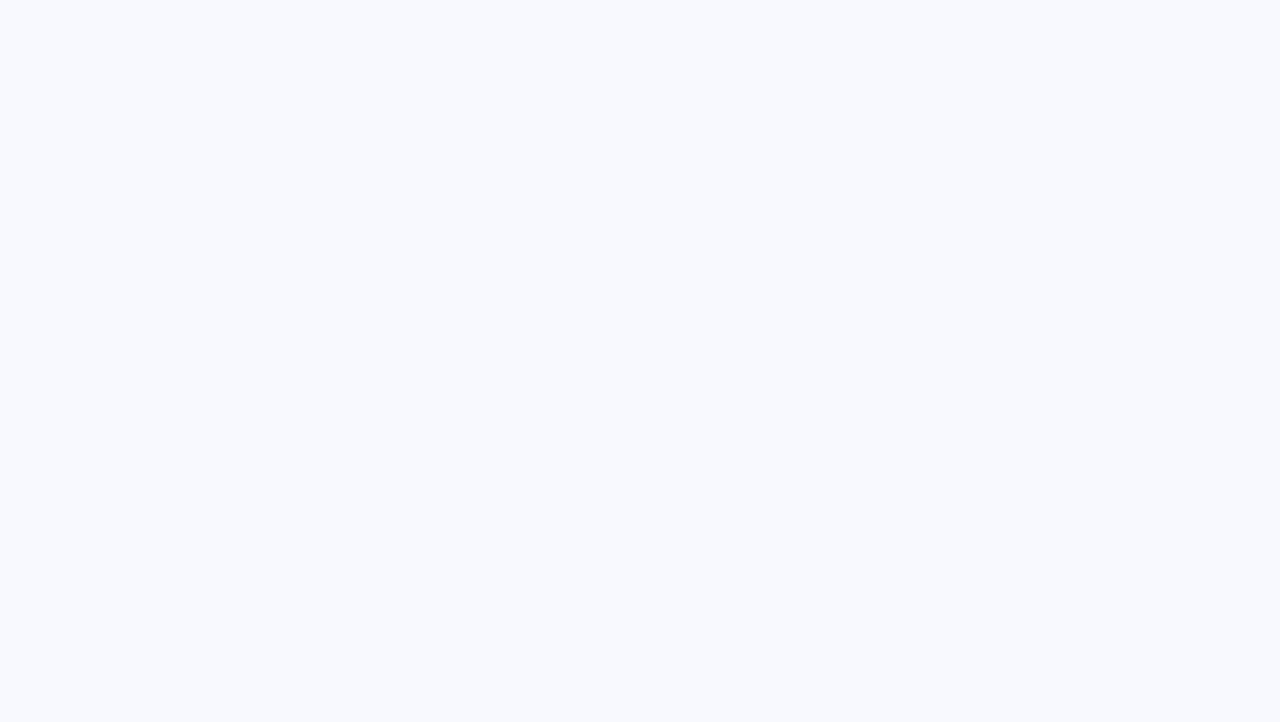
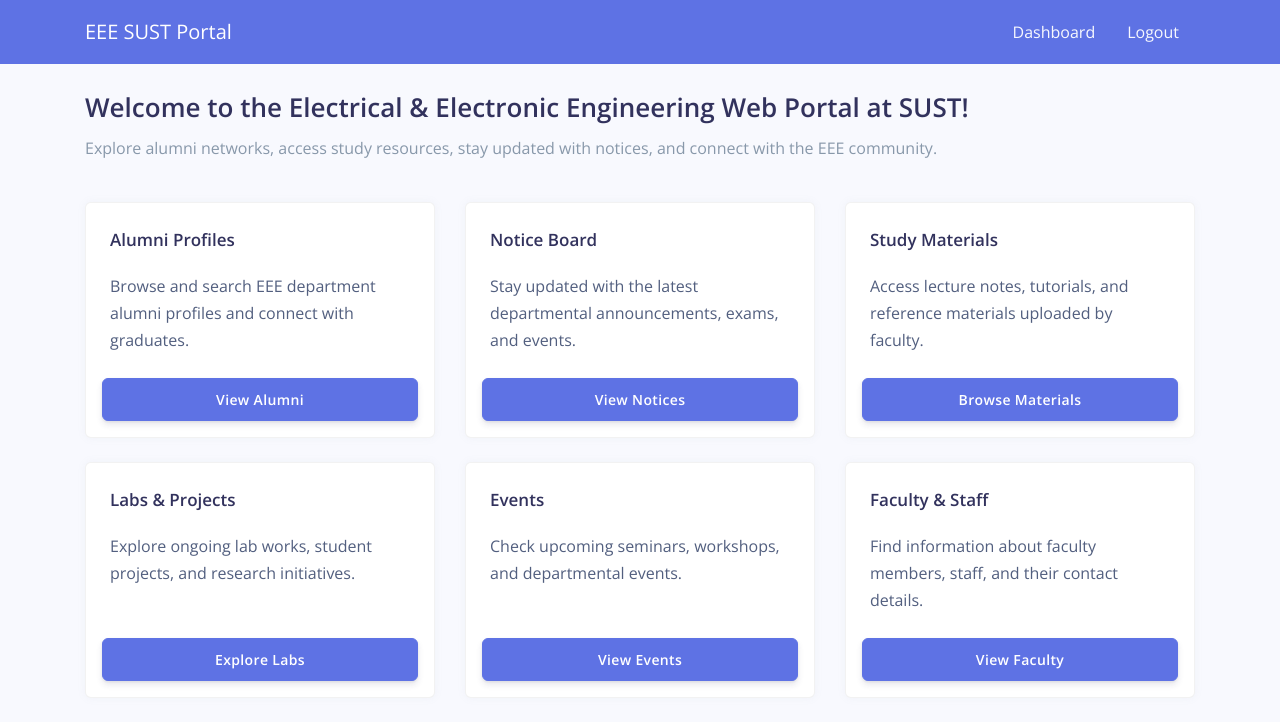
Before and after one commit to farhad0085/Alumni-Project-EEE-SUST, a React (Vite) app in the folder frontend/: page / in a window 1280 px wide. Shown: the top 722 px of the page. Built offline with nearby package versions, Linux system fonts and the light colour scheme.

Commit message:
added homepage

```diff
--- a/frontend/src/assets/scss/argon-dashboard/docs/_component-examples.scss
+++ b/frontend/src/assets/scss/argon-dashboard/docs/_component-examples.scss
@@ -481,6 +481,7 @@
   vertical-align: middle;
   text-decoration: none;
   -moz-appearance: none;
+  appearance: none;
   cursor: pointer;
   width: 100%;
   margin: .5rem 0;
--- /dev/null
+++ b/frontend/src/components/Navbars/TopNavbar.jsx
@@ -0,0 +1,90 @@
+import React, { useState, useEffect, useRef } from "react";
+import { Link } from "react-router-dom";
+import {
+  Navbar,
+  NavbarBrand,
+  NavbarToggler,
+  Collapse,
+  Nav,
+  NavItem,
+  NavLink,
+  Container,
+} from "reactstrap";
+
+const TopNavbar = () => {
+  const isLoggedIn = true;
+  const [isOpen, setIsOpen] = useState(false);
+  const collapseRef = useRef(null);
+
+  const toggleNavbar = () => setIsOpen(!isOpen);
+
+  // Close navbar when clicking outside
+  useEffect(() => {
+    const handleClickOutside = (event) => {
+      if (
+        collapseRef.current &&
+        !collapseRef.current.contains(event.target) &&
+        isOpen
+      ) {
+        setIsOpen(false);
+      }
+    };
+    document.addEventListener("mousedown", handleClickOutside);
+    return () => document.removeEventListener("mousedown", handleClickOutside);
+  }, [isOpen]);
+
+  // Close navbar when clicking a link (mobile)
+  const handleLinkClick = () => {
+    if (isOpen) setIsOpen(false);
+  };
+
+  return (
+    <Navbar className="navbar-top navbar-dark bg-primary" expand="md">
+      <Container>
+        {/* Left: App Logo */}
+        <NavbarBrand tag={Link} to="/" className="text-white">
+          EEE SUST Portal
+        </NavbarBrand>
+
+        {/* Mobile Toggler */}
+        <NavbarToggler onClick={toggleNavbar} />
+
+        {/* Right: links */}
+        <Collapse navbar isOpen={isOpen} innerRef={collapseRef}>
+          <Nav className="ml-auto" navbar>
+            {!isLoggedIn && (
+              <>
+                <NavItem>
+                  <NavLink tag={Link} to="/auth/login" onClick={handleLinkClick}>
+                    Login
+                  </NavLink>
+                </NavItem>
+                <NavItem>
+                  <NavLink tag={Link} to="/auth/register" onClick={handleLinkClick}>
+                    Register
+                  </NavLink>
+                </NavItem>
+              </>
+            )}
+            {isLoggedIn && (
+              <>
+                <NavItem>
+                  <NavLink tag={Link} to="/admin" onClick={handleLinkClick}>
+                    Dashboard
+                  </NavLink>
+                </NavItem>
+                <NavItem>
+                  <NavLink href="#logout" onClick={(e) => e.preventDefault()}>
+                    Logout
+                  </NavLink>
+                </NavItem>
+              </>
+            )}
+          </Nav>
+        </Collapse>
+      </Container>
+    </Navbar>
+  );
+};
+
+export default TopNavbar;
--- a/frontend/src/index.jsx
+++ b/frontend/src/index.jsx
@@ -9,15 +9,17 @@ import "assets/scss/argon-dashboard-react.scss";
 import AdminIndex from "views/Index";
 import Login from "views/examples/Login";
 import Register from "views/examples/Register";
+import HomePage from "views/HomePage";
 
 const root = ReactDOM.createRoot(document.getElementById("root"));
 
 root.render(
   <BrowserRouter>
     <Switch>
-      <Route path="/admin" component={AdminIndex} />
-      <Route path="/auth/login" component={Login} />
-      <Route path="/auth/register" component={Register} />
+      <Route exact path="/" component={HomePage} />
+      <Route exact path="/admin" component={AdminIndex} />
+      <Route exact path="/auth/login" component={Login} />
+      <Route exact path="/auth/register" component={Register} />
     </Switch>
   </BrowserRouter>
 );
--- a/frontend/src/layouts/Admin.jsx
+++ b/frontend/src/layouts/Admin.jsx
@@ -18,8 +18,6 @@ const Admin = ({ children }) => {
     mainContent.current.scrollTop = 0;
   }, [location]);
 
-  console.log("children", children);
-
   const getBrandText = () => {
     return "Brand Text";
   };
@@ -28,7 +26,7 @@ const Admin = ({ children }) => {
     <>
       <Sidebar
         logo={{
-          innerLink: "/admin/index",
+          innerLink: "/",
           imgSrc: logo,
           imgAlt: "...",
         }}
--- /dev/null
+++ b/frontend/src/layouts/Regular.jsx
@@ -0,0 +1,12 @@
+import TopNavbar from "components/Navbars/TopNavbar";
+
+function RegularLayout({ children }) {
+  return (
+    <>
+      <TopNavbar />
+      <div className="main-content">{children}</div>
+    </>
+  );
+}
+
+export default RegularLayout
--- /dev/null
+++ b/frontend/src/views/HomePage.jsx
@@ -0,0 +1,139 @@
+import React from "react";
+import RegularLayout from "layouts/Regular";
+import {
+  Container,
+  Row,
+  Col,
+  Card,
+  CardBody,
+  CardTitle,
+  CardText,
+  Button,
+} from "reactstrap";
+
+function HomePage() {
+  return (
+    <RegularLayout>
+      <Container className="mt-4">
+        {/* Header */}
+        <Row className="mb-4">
+          <Col>
+            <h1 className="display-4">
+              Welcome to the Electrical & Electronic Engineering Web Portal at SUST!
+            </h1>
+            <p className="text-muted">
+              Explore alumni networks, access study resources, stay updated with notices, and connect with the EEE community.
+            </p>
+          </Col>
+        </Row>
+
+        {/* Feature Cards */}
+        <Row className="g-4">
+          <Col lg="4" md="6" className="mb-4">
+            <Card className="shadow-sm h-100 d-flex flex-column">
+              <CardBody className="flex-grow-1">
+                <CardTitle tag="h3">Alumni Profiles</CardTitle>
+                <CardText>
+                  Browse and search EEE department alumni profiles and connect with graduates.
+                </CardText>
+              </CardBody>
+              {/* Centered button with top margin */}
+              <div className="mb-3 mx-3 text-center">
+                <Button color="primary" href="/admin/alumni" className="w-100">
+                  View Alumni
+                </Button>
+              </div>
+            </Card>
+          </Col>
+
+          <Col lg="4" md="6" className="mb-4">
+            <Card className="shadow-sm h-100 d-flex flex-column">
+              <CardBody className="flex-grow-1">
+                <CardTitle tag="h3">Notice Board</CardTitle>
+                <CardText>
+                  Stay updated with the latest departmental announcements, exams, and events.
+                </CardText>
+              </CardBody>
+              <div className="mb-3 mx-3 text-center">
+
+                <Button color="primary" href="/admin/notices" className="w-100">
+                  View Notices
+                </Button>
+              </div>
+            </Card>
+          </Col>
+
+          <Col lg="4" md="6" className="mb-4">
+            <Card className="shadow-sm h-100 d-flex flex-column">
+              <CardBody className="flex-grow-1">
+                <CardTitle tag="h3">Study Materials</CardTitle>
+                <CardText>
+                  Access lecture notes, tutorials, and reference materials uploaded by faculty.
+                </CardText>
+              </CardBody>
+              <div className="mb-3 mx-3 text-center">
+
+                <Button color="primary" href="/admin/study-materials" className="w-100">
+                  Browse Materials
+                </Button>
+              </div>
+            </Card>
+          </Col>
+
+          <Col lg="4" md="6" className="mb-4">
+            <Card className="shadow-sm h-100 d-flex flex-column">
+              <CardBody className="flex-grow-1">
+                <CardTitle tag="h3">Labs & Projects</CardTitle>
+                <CardText>
+                  Explore ongoing lab works, student projects, and research initiatives.
+                </CardText>
+              </CardBody>
+              <div className="mb-3 mx-3 text-center">
+
+                <Button color="primary" href="/admin/labs" className="w-100">
+                  Explore Labs
+                </Button>
+              </div>
+            </Card>
+          </Col>
+
+          <Col lg="4" md="6" className="mb-4">
+            <Card className="shadow-sm h-100 d-flex flex-column">
+              <CardBody className="flex-grow-1">
+                <CardTitle tag="h3">Events</CardTitle>
+                <CardText>
+                  Check upcoming seminars, workshops, and departmental events.
+                </CardText>
+              </CardBody>
+              <div className="mb-3 mx-3 text-center">
+
+                <Button color="primary" href="/admin/events" className="w-100">
+                  View Events
+                </Button>
+              </div>
+            </Card>
+          </Col>
+
+          <Col lg="4" md="6" className="mb-4">
+            <Card className="shadow-sm h-100 d-flex flex-column">
+              <CardBody className="flex-grow-1">
+                <CardTitle tag="h3">Faculty & Staff</CardTitle>
+                <CardText>
+                  Find information about faculty members, staff, and their contact details.
+                </CardText>
+              </CardBody>
+              <div className="mb-3 mx-3 text-center">
+
+                <Button color="primary" href="/admin/faculty" className="w-100">
+                  View Faculty
+                </Button>
+              </div>
+            </Card>
+          </Col>
+        </Row>
+      </Container>
+    </RegularLayout>
+  );
+}
+
+export default HomePage;
```
Also changed, not shown: frontend/package.json (+11 -10 lines), frontend/src/assets/scss/argon-dashboard-react.scss (+0 -18 lines), 1 other file (tests, documents, lock files or other folders).
